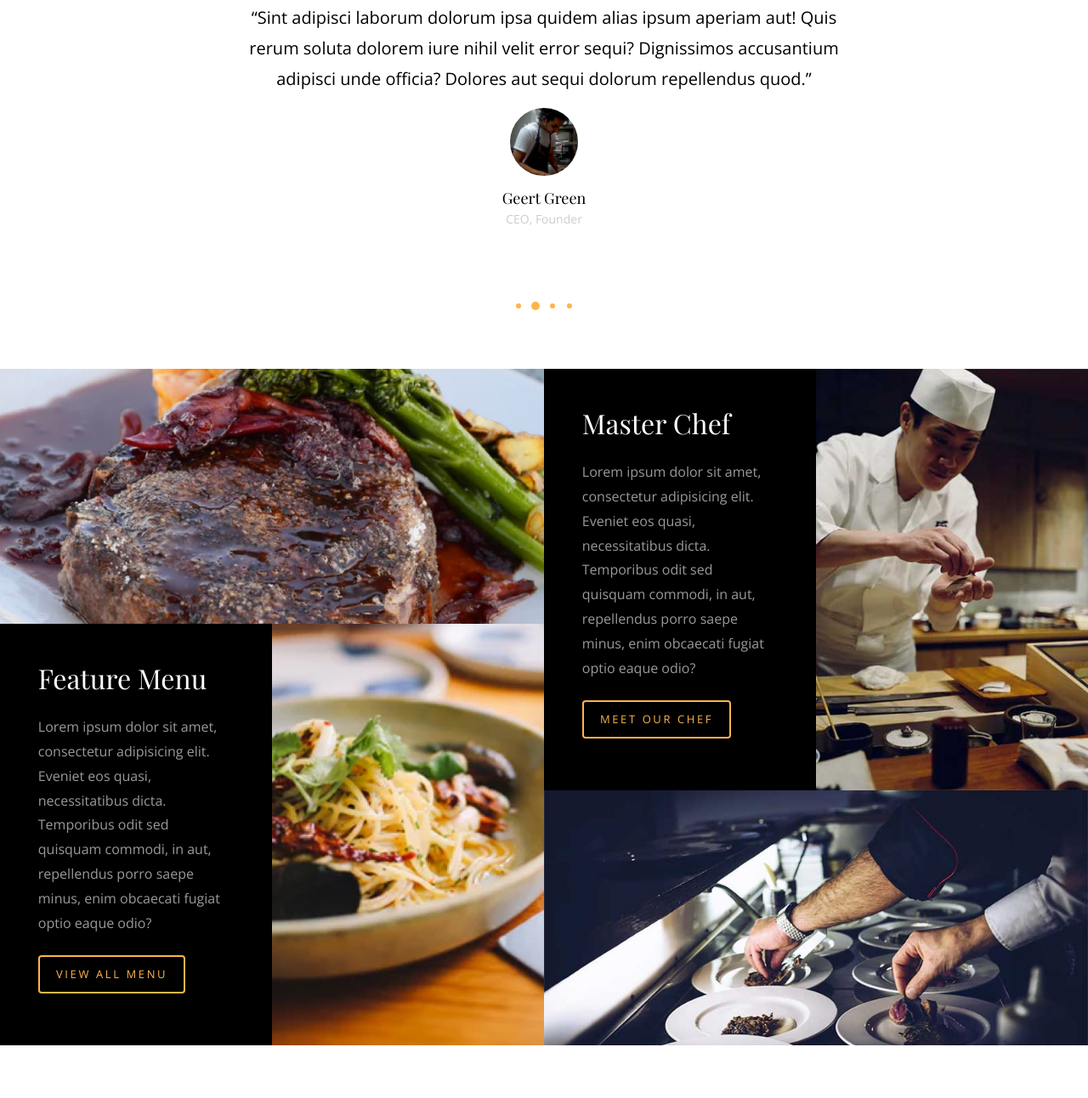
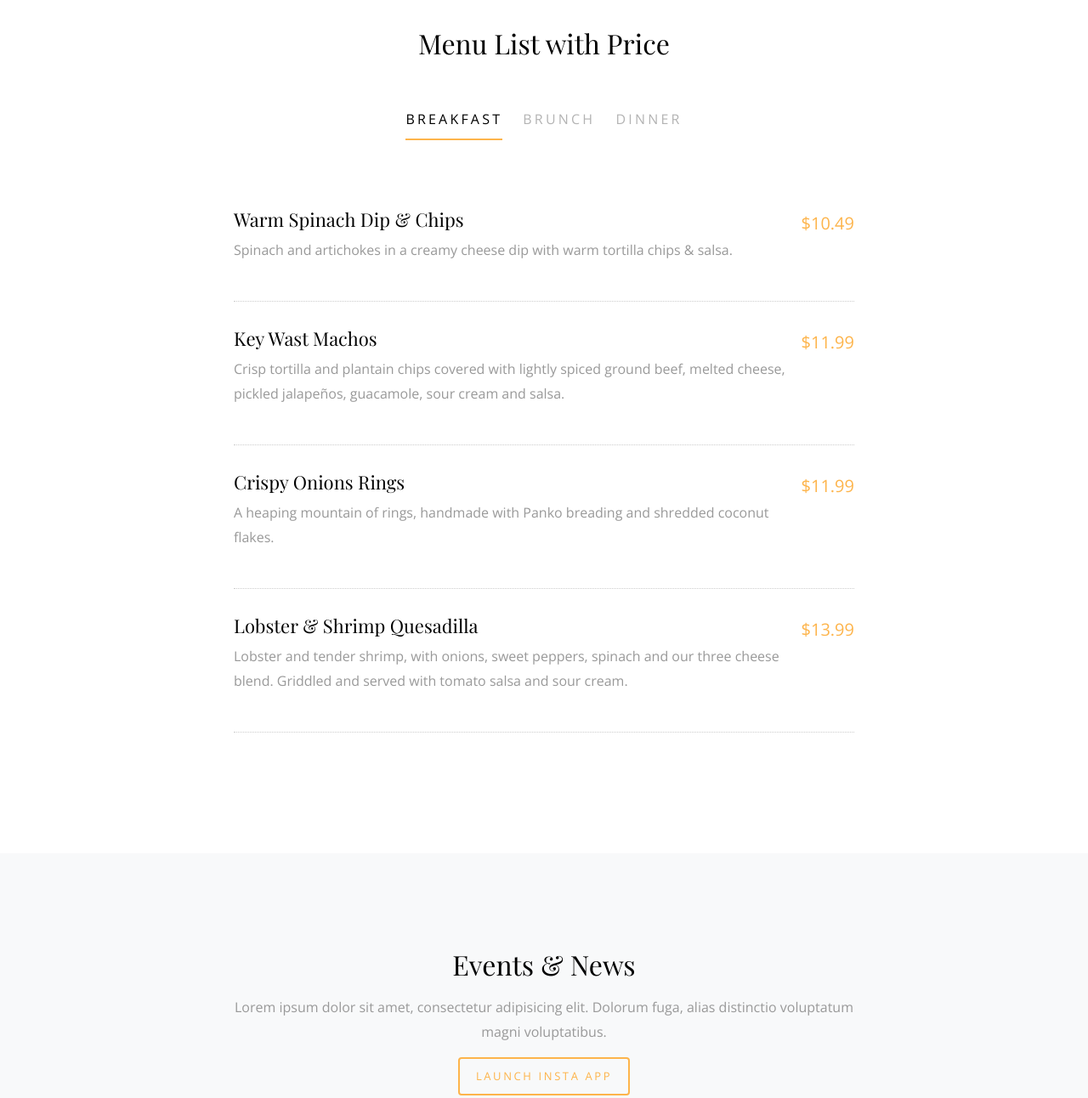
Before and after one commit to wp022/wp022.github.io, a plain HTML site: page index.html in a window 1280 px wide. Shown: the part 2565-3857 px from the top of the page at 85% size. Drawn offline with nearby package versions, Linux system fonts and the light colour scheme; some packages are replaced by stand-ins of ours; files whose address does not match are found by name; a web font is replaced by a local one.

Commit message:
Removed texts

```diff
--- a/index.html
+++ b/index.html
@@ -199,7 +199,7 @@
 
           </div>
         </div> <!-- .section -->
-
+<!--
         <div class="section" data-aos="fade">
           <div class="container">
             <div class="row justify-content-center text-center" data-aos="fade-up">
@@ -251,9 +251,9 @@
               </div>
             </div>
           </div>
-        </div> <!-- .section -->
+        </div> <!-- .section --> -->
 
-        <div class="site-half-wrap d-block d-lg-flex">
+     <!--    <div class="site-half-wrap d-block d-lg-flex">
           <div class="block-half" data-aos="fade">
             <div class="image-bg-fullwidth" style="background-image: url(img/img_1.jpg);"></div>
             <div class="half d-block d-lg-flex">
@@ -275,7 +275,7 @@
             </div>
             <div class="image-bg-fullwidth" style="background-image: url(img/chef_2.jpg);"></div>
           </div>
-        </div>
+        </div> -->
 
         <div class="section">
           <div class="container">
```
